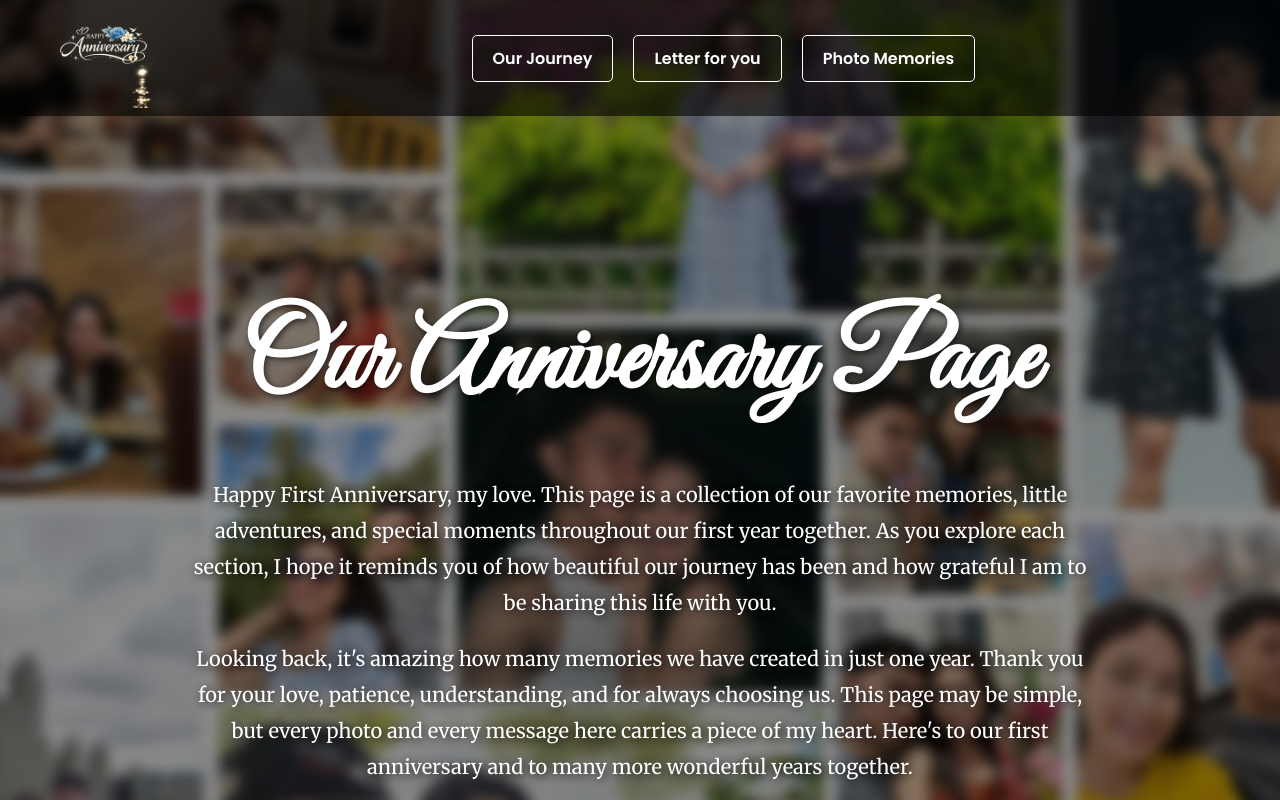
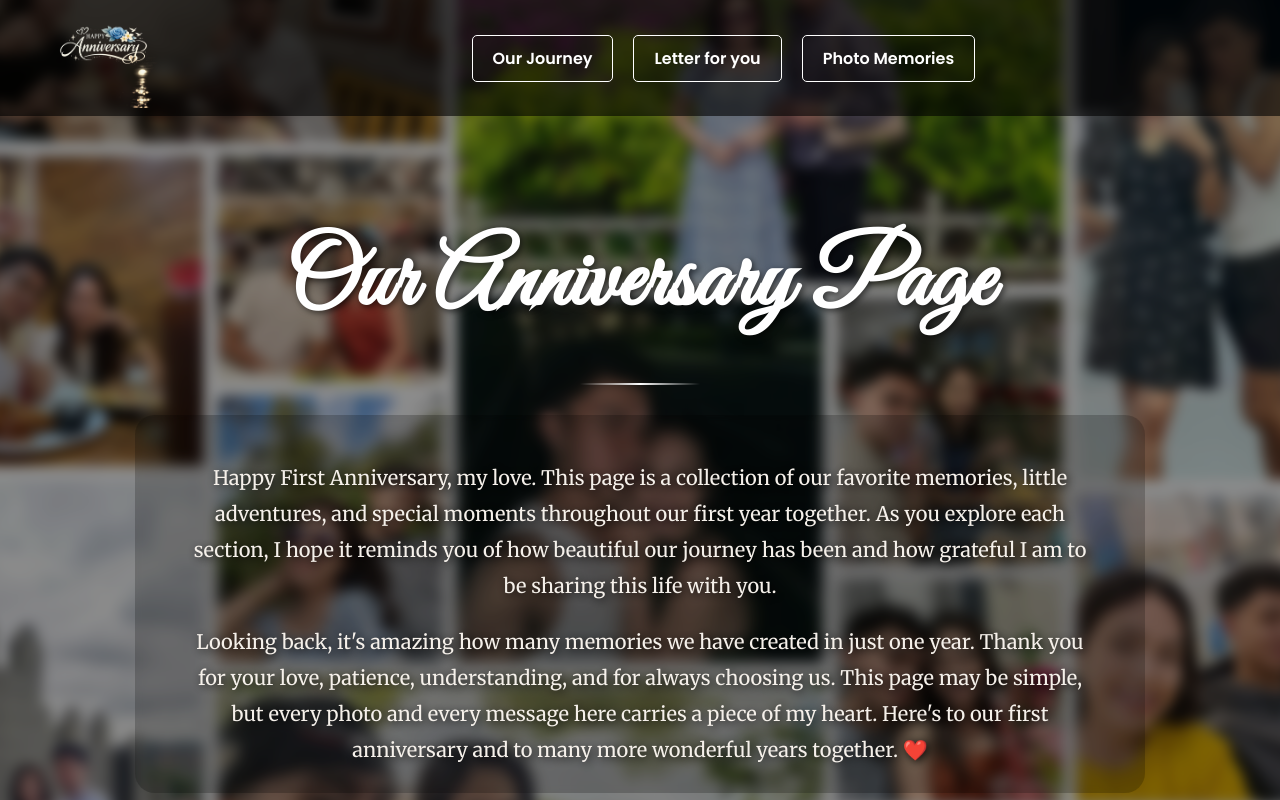
Before and after one commit to jhnrmlzxc/anniversary, a plain HTML site: page anniv.html in a window 1280 px wide. Shown: the top 800 px of the page. Drawn offline with Linux system fonts and the light colour scheme.

Commit message:
Update anniv.html

```diff
--- a/anniv.html
+++ b/anniv.html
@@ -22,7 +22,7 @@
       color: white;
       text-align: center;
       overflow: hidden;
-      padding-top: 220px;
+      padding-top: 160px;
     }
     .hero::before {
     content: "";
@@ -96,8 +96,10 @@
 
     .hero h1 {
       font-family: 'Great Vibes', cursive;
-      font-size: 110px;
+      font-size: clamp(60px, 8vw, 95px);
       text-shadow: 2px 2px 6px rgba(0,0,0,0.6);
+	  color: #ffffff;
+	  letter-spacing: 1px;
     }
 
 	.hero h1 {
@@ -112,6 +114,27 @@
     margin: 20px auto 0;
     padding: 0 20px;
     text-shadow: 2px 2px 10px rgba(0,0,0,0.9);
+	color: #f5f0ea;
+	}
+
+	.divider {
+    width: 120px;
+    height: 2px;
+    background: linear-gradient(
+        to right,
+        transparent,
+        white,
+        transparent
+    );
+    margin: 15px auto 30px;
+}
+
+	.message-box {
+    background: rgba(0,0,0,0.20);
+    backdrop-filter: blur(3px);
+    border-radius: 20px;
+    padding: 25px 35px;
+    max-width: 950px;
 	}
 
     /* Responsive adjustments */
@@ -124,6 +147,7 @@
       }
       .hero p {
         font-size: 16px;
+
       }
     }
   </style>
@@ -148,7 +172,9 @@
     </div>
 
     <!-- Heading and Subtext -->
-    <h1>Our Anniversary Page</h1>
+	<h1>Our Anniversary Page</h1>
+	<div class="divider"></div>
+	<div class="message-box">
 	<p>
 	Happy First Anniversary, my love. This page is a collection of our favorite
 	memories, little adventures, and special moments throughout our first year
@@ -161,7 +187,7 @@
 	Thank you for your love, patience, understanding, and for always choosing us.
 	This page may be simple, but every photo and every message here carries a piece
 	of my heart. Here's to our first anniversary and to many more wonderful years
-	together.
+	together. ❤️
 	</p>
   </div>
 
```
